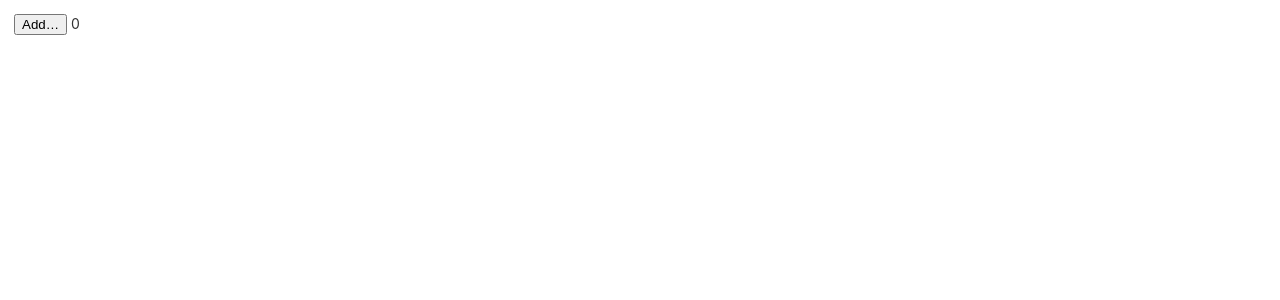
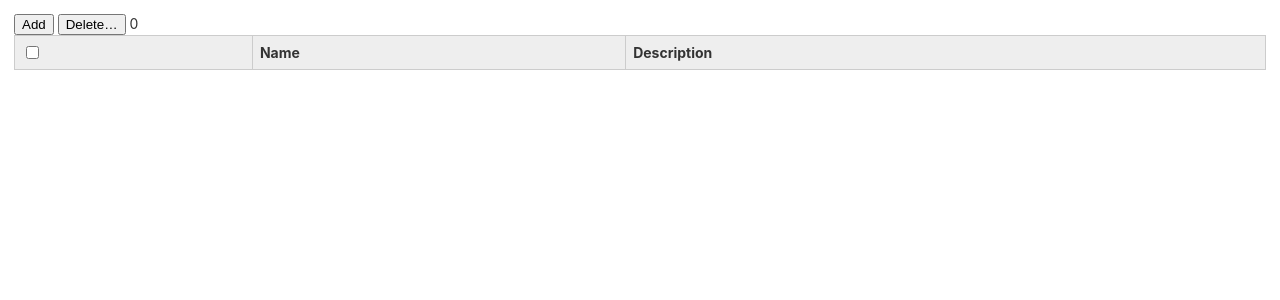
Before and after one commit to jmakeig/machine-store, a Svelte app: page / in a window 1280 px wide. Shown: the top 300 px of the page. Built offline with nearby package versions, Linux system fonts and the light colour scheme.

Commit message:
Refactors item rows into their own component

```diff
--- a/src/Collection.svelte
+++ b/src/Collection.svelte
@@ -1,5 +1,5 @@
 <script>
-	import Item from './Item.svelte';
+	import ItemRow from './ItemRow.svelte';
 
 	export let value;
 	let { store, dispatch } = value;
@@ -15,13 +15,32 @@
 	};
 </script>
 
+<style>
+
+</style>
+
 <div>
 	<button on:click={event => dispatch('add', { item: newItemTemplate })}>
-		Add…
+		Add
 	</button>
+	<button on:click={event => dispatch('delete')}>Delete…</button>
 	{items.size}
 </div>
 
-{#each [...items.values()] as item (item.id)}
-	<Item value={item} />
-{/each}
+<table>
+	<thead>
+		<tr>
+			<th>
+				<input type="checkbox" />
+			</th>
+			<th>Name</th>
+			<th>Description</th>
+		</tr>
+	</thead>
+	<tbody>
+		{#each [...items.values()] as item, i (item.id)}
+			<!-- <pre>{Object.keys(item).join(', ')}</pre> -->
+			<ItemRow value={item} />
+		{/each}
+	</tbody>
+</table>
--- /dev/null
+++ b/src/ItemRow.svelte
@@ -0,0 +1,15 @@
+<script>
+	export let value; // {store, dispatch}
+
+	let { store, dispatch } = value;
+	$: state = $store; // XState.State
+	$: ({ item } = state.context); // any
+</script>
+
+<tr>
+	<td>
+		<input type="checkbox" />
+	</td>
+	<td>{item.name}</td>
+	<td>{item.description}</td>
+</tr>
```
